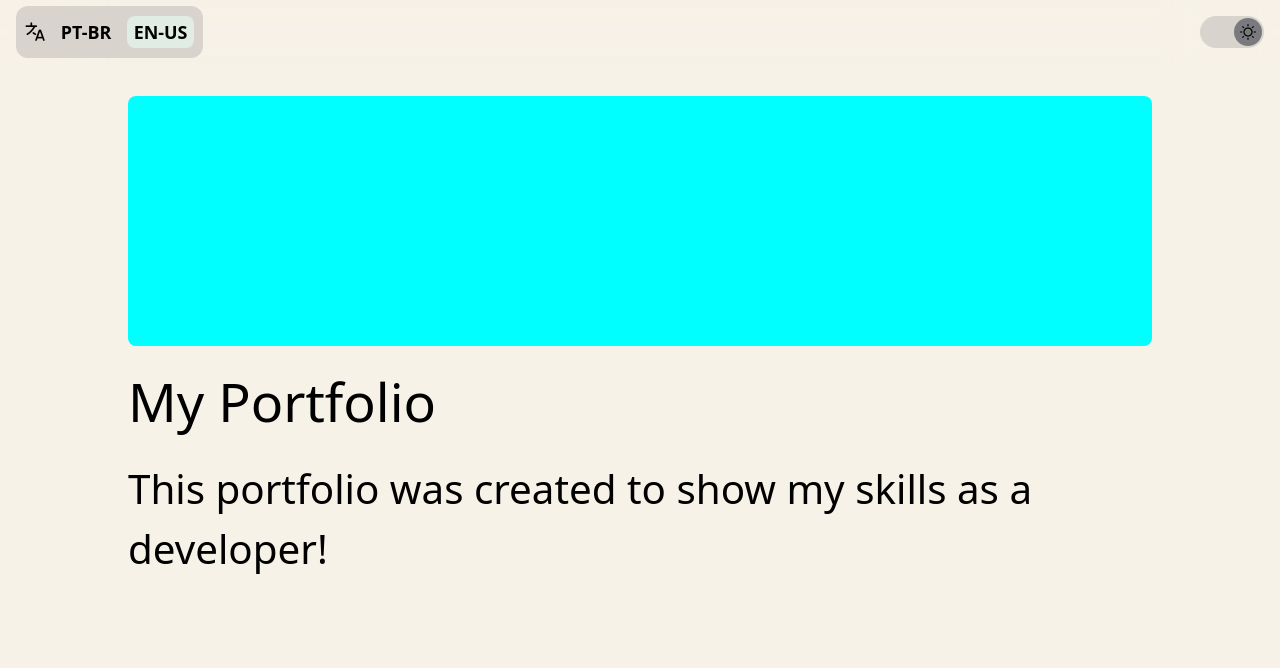
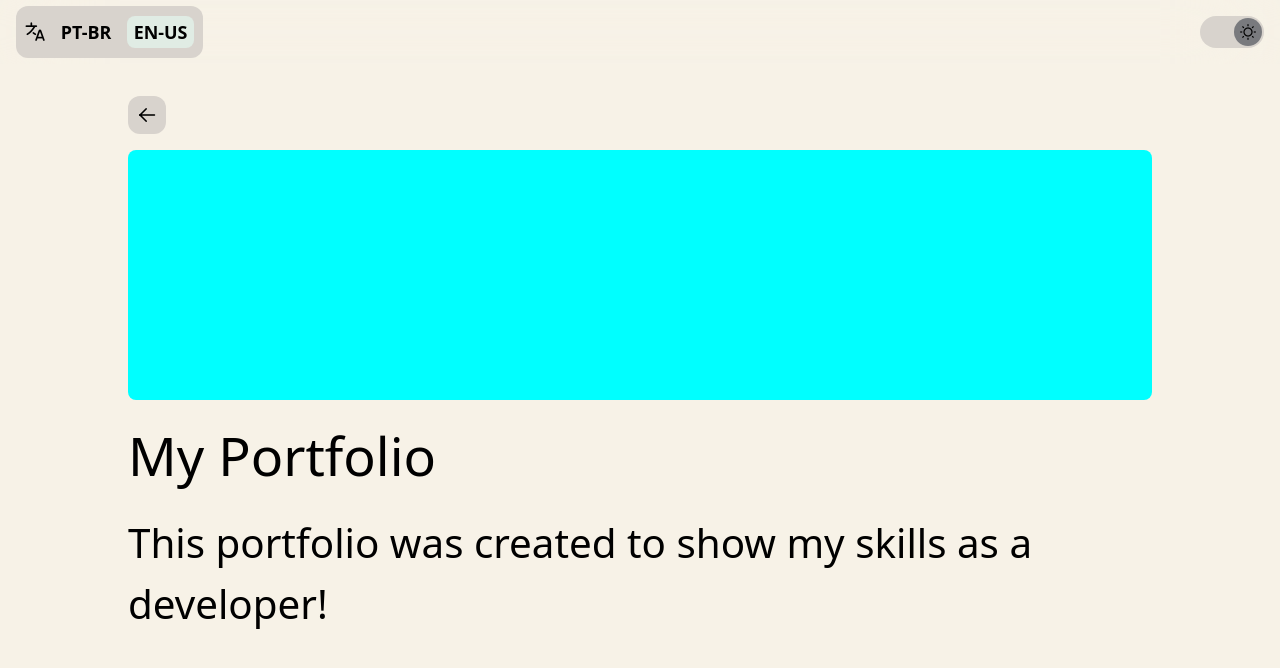
Before and after one commit to ianer-glitch/WhoAmIProject, a Vue app: page / in a window 1280 px wide. Both pictures are taken after a click on the picture 640 px from the left and 865 px from the top of the page. Shown: the top 668 px of the page. Built offline with nearby package versions, Linux system fonts and the light colour scheme.

Commit message:
adicionando button back e animações

```diff
--- /dev/null
+++ b/src/components/_specific/button/ButtonBack.vue
@@ -0,0 +1,25 @@
+<script setup lang="ts">
+
+</script>
+
+<template>
+    <button>
+        <i class="pi pi-arrow-left"></i>
+    </button>
+</template>
+
+<style scoped>
+button{
+    background-color: var(--bg-color-1);
+    display: flex;
+    align-items: center;
+    justify-content: center;
+    width: 2.4rem;
+    height: 2.4rem;
+    border-radius: 12px;
+    color:var(--text-color-1);
+
+}
+
+
+</style>
--- /dev/null
+++ b/src/components/atoms/TransitionFade.vue
@@ -0,0 +1,26 @@
+<script setup lang="ts">
+ const props=defineProps({
+    duration:{
+        default:'.2s',
+        type:String
+    }
+ })
+</script>
+
+<template>
+    <Transition name="fade">
+        <slot></slot>
+    </Transition>
+</template>
+
+<style scoped>
+.fade-enter-active,
+.fade-leave-active {
+  transition: all v-bind('$props.duration') ease;
+}
+.fade-enter-from,
+.fade-leave-to {
+  opacity: 0;
+
+}
+</style>
--- a/src/layouts/PortfolioLayout.vue
+++ b/src/layouts/PortfolioLayout.vue
@@ -1,11 +1,16 @@
 <script setup lang="ts">
+import TransitionFade from '@/components/atoms/TransitionFade.vue';
 import HeaderPortfolio from '@/components/molecules/HeaderPortfolio.vue'
 </script>
 
 <template>
   <div class="w-full h-full">
     <HeaderPortfolio />
-    <RouterView />
+    <RouterView v-slot="{Component}">
+      <TransitionFade duration=".25s">
+        <component :is="Component"/>
+      </TransitionFade>
+    </RouterView>
   </div>
 </template>
 
--- a/src/views/AboutProjectView/AboutProjectView.vue
+++ b/src/views/AboutProjectView/AboutProjectView.vue
@@ -1,9 +1,8 @@
 <script setup lang="ts">
 import ProjectShowcaseItem from '@/classes/ProjectShowcaseItem'
-import Image from '@/components/atoms/Image.vue'
+import ButtonBack from '@/components/_specific/button/ButtonBack.vue'
 import LocalStorageAboutViewController from '@/controllers/localStorage/LocalStorageAboutViewController'
 import router from '@/router'
-import { useAboutProjectStore } from '@/stores/aboutProjectStore'
 import { useTranslateStorage } from '@/stores/translate'
 import { computed, onMounted, reactive } from 'vue'
 
@@ -33,11 +32,12 @@ onMounted(()=>{
 
 <template>
   <section class="about-project-container">
-    <div class="image-title-container">
+   <ButtonBack @click="router.back()"/>
+    <figure class="image-title-container">
       <div class="project-banner">
         {{ projectToShow.imageName }}
       </div>
-    </div>
+    </figure>
     <h1 class="project-name">{{ readebleInfoProject.name }}</h1>
     <h2>{{ readebleInfoProject.description }}</h2>
 
```
